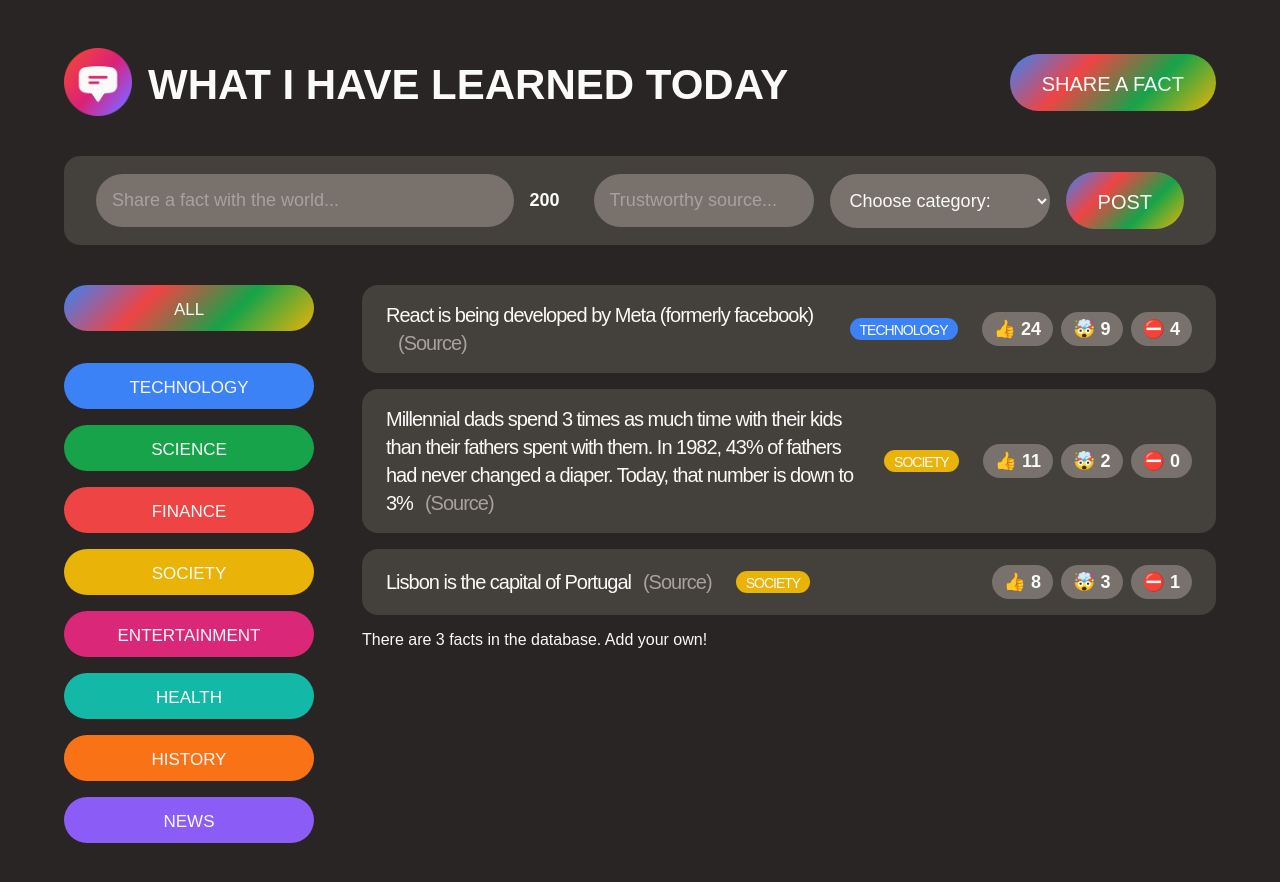
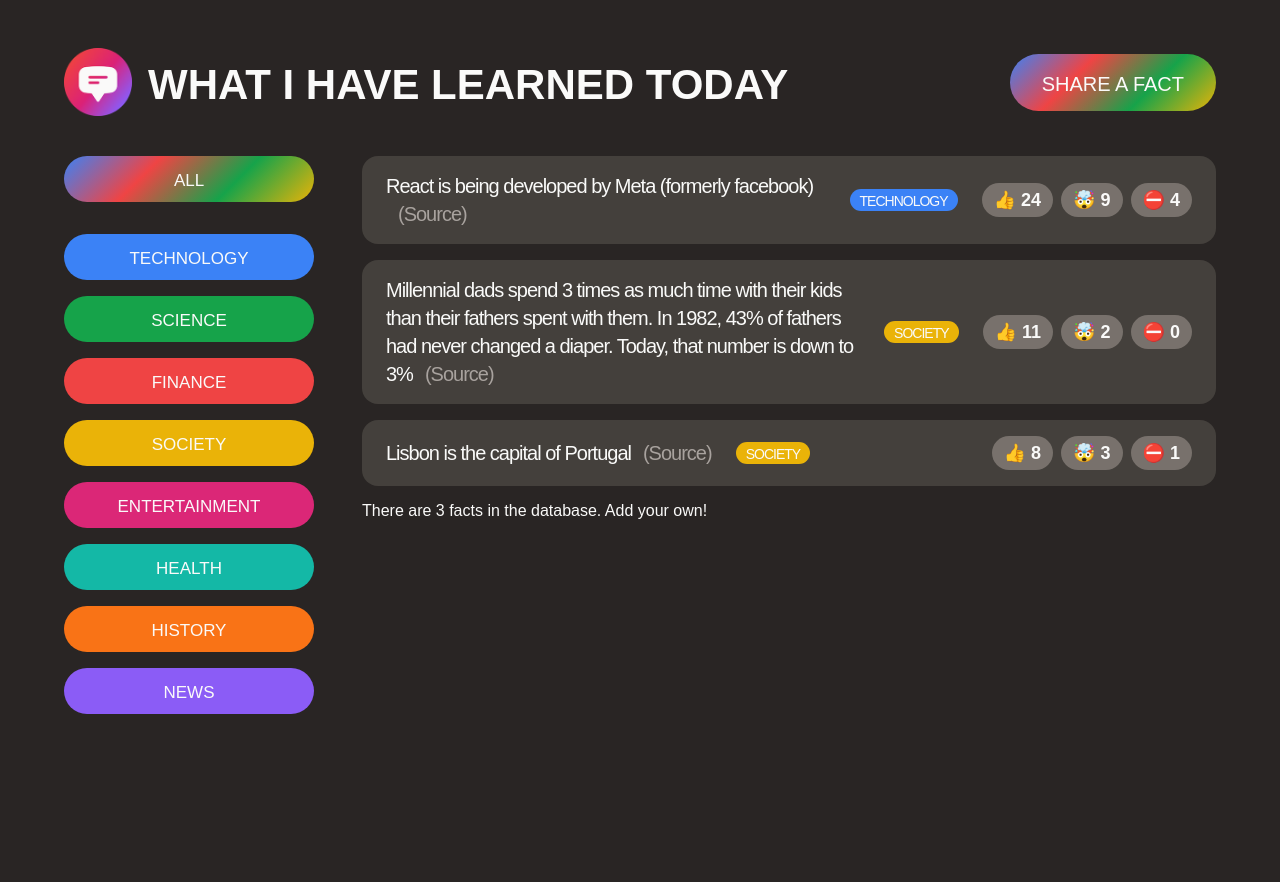
Before and after one commit to masudursourav/What-I-Have-Learned-Today, a React (Vite) app: page / in a window 1280 px wide. Shown: the top 882 px of the page. After the commit the page ends 800 px from the top, so only its background shows below. Built offline with nearby package versions, Linux system fonts and the light colour scheme; a web font is replaced by a local one.

Commit message:
from hide funcionallity added

```diff
--- a/src/App.jsx
+++ b/src/App.jsx
@@ -1,13 +1,15 @@
+import { useState } from "react"
 import Category from "./components/Category"
 import FactList from "./components/FactList"
 import Header from "./components/Header"
 import NewFactForm from "./components/NewFactForm"
 import "./style.css"
 function App() {
+  const [showFrom,setShowFrom] = useState(false);
   return (
     <>
-      <Header />
-      <NewFactForm />
+      <Header showFrom={showFrom} setShowFrom= {setShowFrom} />
+      {showFrom ? <NewFactForm /> : null}
       <div className="main">
       <Category />
       <FactList />
--- a/src/components/Fact.jsx
+++ b/src/components/Fact.jsx
@@ -1,3 +1,4 @@
+/* eslint-disable react/prop-types */
 import "../style.css";
 const CATEGORIES = [
     { name: "technology", color: "#3b82f6" },
@@ -15,7 +16,7 @@ const Fact = ({ fact }) => {
           <li className="fact" key = {fact.id}>
               <p>
                 {fact.text}
-                <a className="source" href={fact.source} target="_blank"
+                <a className="source" href={fact.source} target="_blank" rel="noreferrer"
                   >(Source)</a>
               </p>
               <span className="tag"
--- a/src/components/Header.jsx
+++ b/src/components/Header.jsx
@@ -1,5 +1,6 @@
+/* eslint-disable react/prop-types */
 import "../style.css"
-const Header = () => {
+const Header = ({ showFrom, setShowFrom}) => {
     return (
         <>
         <header className="header">
@@ -13,7 +14,8 @@ const Header = () => {
           <h1>What I Have Learned Today</h1>
         </div>
 
-        <button className="btn btn-large">Share a fact</button>
+        <button className="btn btn-large" onClick={() => setShowFrom((value) => !value)}>
+          {!showFrom ? "Share a fact" : "Close"}</button>
       </header>
         </>
     );
```
